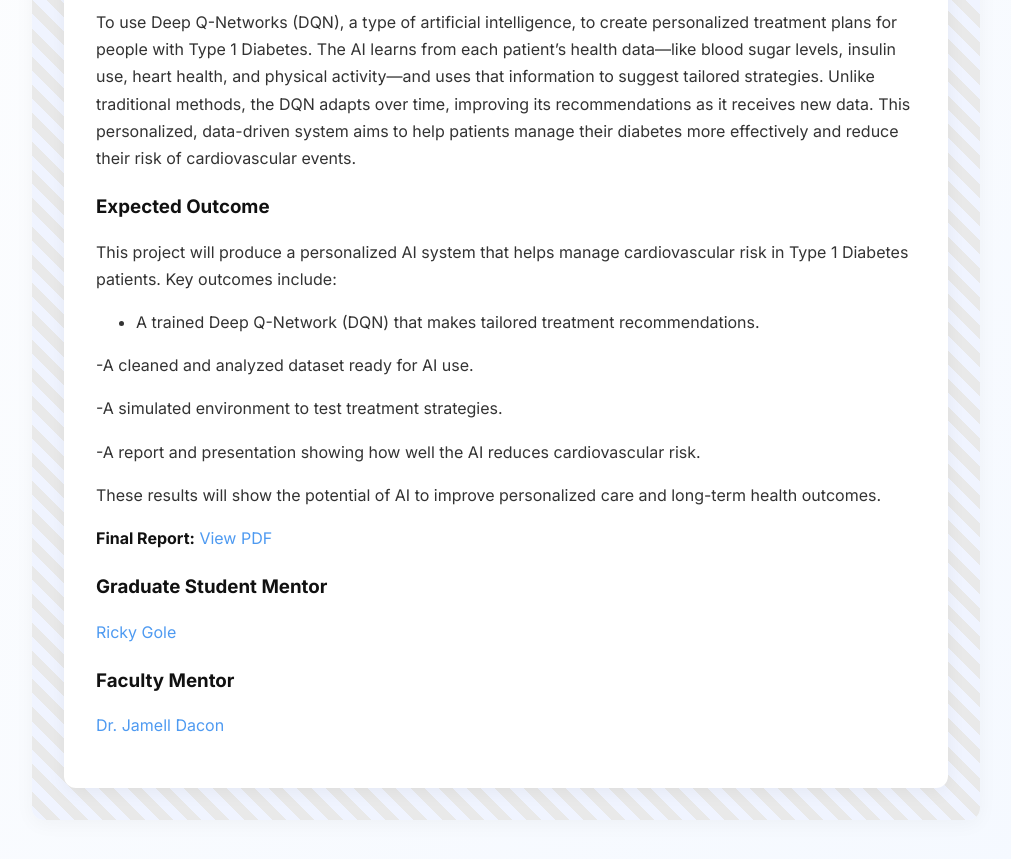
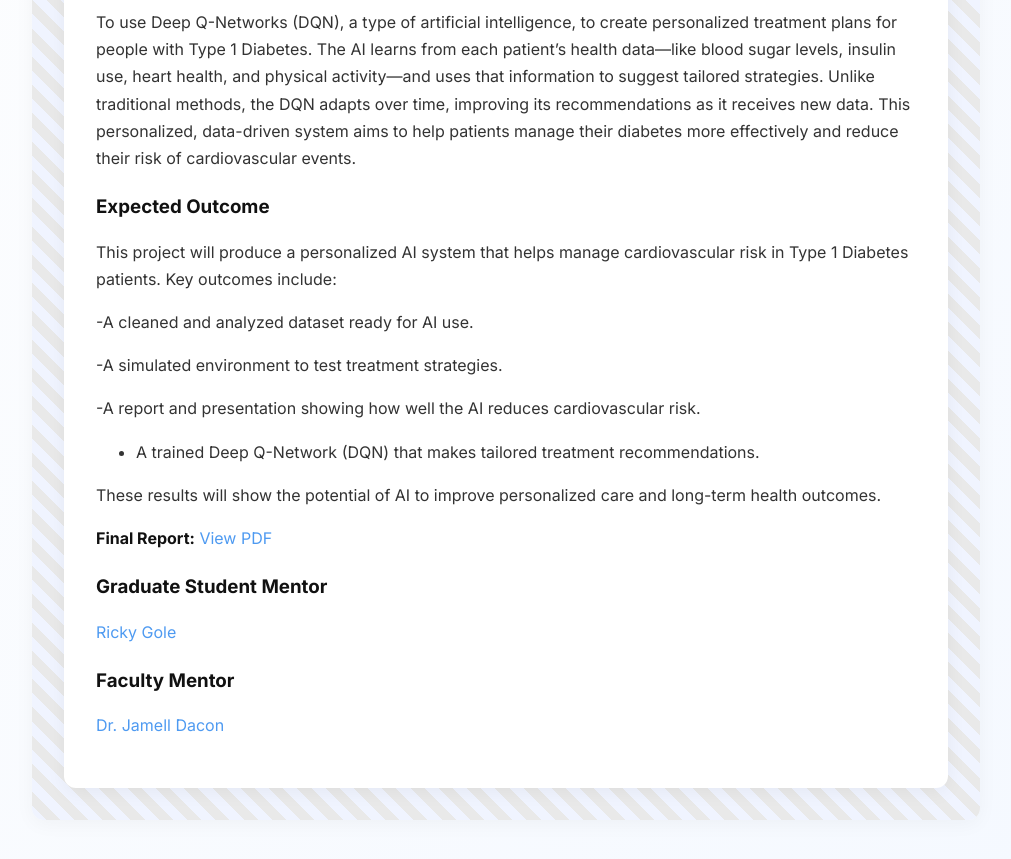
Before and after one commit to KaylaBro0/KaylaBro0.github.io, a Jekyll site: the page built from pages/about-my-project.md, in a window 1280 px wide and 900 px high, scrolled down 592 px. Shown: the top 859 px of the window, without its empty margins (260-1271 px from the left). Built offline with Jekyll 4.4.1, drawn with Linux system fonts in a browser that asks for light colours.

```diff
--- a/pages/about-my-project.md
+++ b/pages/about-my-project.md
@@ -22,13 +22,14 @@ approach: |
 
 outcome: |
   This project will produce a personalized AI system that helps manage cardiovascular risk in Type 1 Diabetes patients. Key outcomes include:
-   - A trained Deep Q-Network (DQN) that makes tailored treatment recommendations.
 
    -A cleaned and analyzed dataset ready for AI use.
 
    -A simulated environment to test treatment strategies.
 
    -A report and presentation showing how well the AI reduces cardiovascular risk.
+
+  - A trained Deep Q-Network (DQN) that makes tailored treatment recommendations.
 
   These results will show the potential of AI to improve personalized care and long-term health outcomes.
 
```
